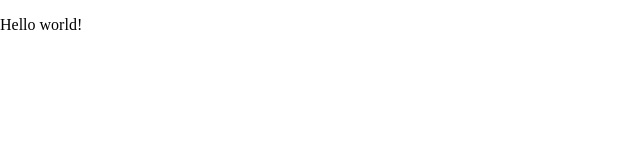
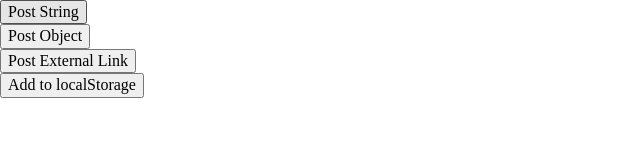
Before and after one commit to rickyhartmann/rickyhartmann.github.io, a plain HTML site: page index.html in a window 1280 px wide. Shown: the whole page, without its empty margins (0-640 px from the left). Drawn offline with Linux system fonts and the light colour scheme.

Commit message:
add buttons

```diff
--- a/index.html
+++ b/index.html
@@ -13,9 +13,18 @@
 </head>
 
 <body>
-
-  <!-- Add your site or application content here -->
-  <p>Hello world!</p>
+  <div>
+    <button onclick="postString()">Post String</button>
+  </div>
+  <div>
+    <button onclick="postObject()">Post Object</button>
+  </div>
+  <div>
+    <button onclick="postSampleUrl()">Post External Link</button>
+  </div>
+  <div>
+    <button onclick="putInLocalStorage()">Add to localStorage</button>
+  </div>
   <script src="js/app.js"></script>
 </body>
 
--- a/js/app.js
+++ b/js/app.js
@@ -1 +1,24 @@
-console.log('Hello Console!');
+function postString() {
+  postAndLog('simple string');
+}
+
+function postObject() {
+  postAndLog({ event: 'testEvent', eventName: 'testEvent', data: 'some test data' });
+}
+
+function postSampleUrl() {
+  postAndLog({ event: 'externalLink', eventName: 'externalLink', href: 'https://dev1userfileupload.blob.core.windows.net/filetest1/3ipok4_20200901091408354.jpg?sp=r&st=2021-04-05T13:17:25Z&se=2021-04-05T21:17:25Z&spr=https&sv=2020-02-10&sr=b&sig=x4Kw20FyRsxrxT4Gz4D0x5xSihnsPzGVhUXqbfYNAdI%3D' });
+}
+
+function putInLocalStorage() {
+  localStorage.setItem('nohs:openExternal', 'https://dev1userfileupload.blob.core.windows.net/filetest1/3ipok4_20200901091408354.jpg?sp=r&st=2021-04-05T13:17:25Z&se=2021-04-05T21:17:25Z&spr=https&sv=2020-02-10&sr=b&sig=x4Kw20FyRsxrxT4Gz4D0x5xSihnsPzGVhUXqbfYNAdI%3D');
+}
+
+function postAndLog(data) {
+  if (window && window.parent) {
+    window.parent.postMessage(data, '*');
+    console.log('posted: ', data);
+  } else {
+    console.warn('did not post, window or window.parent was unavailable');
+  }
+}
```
